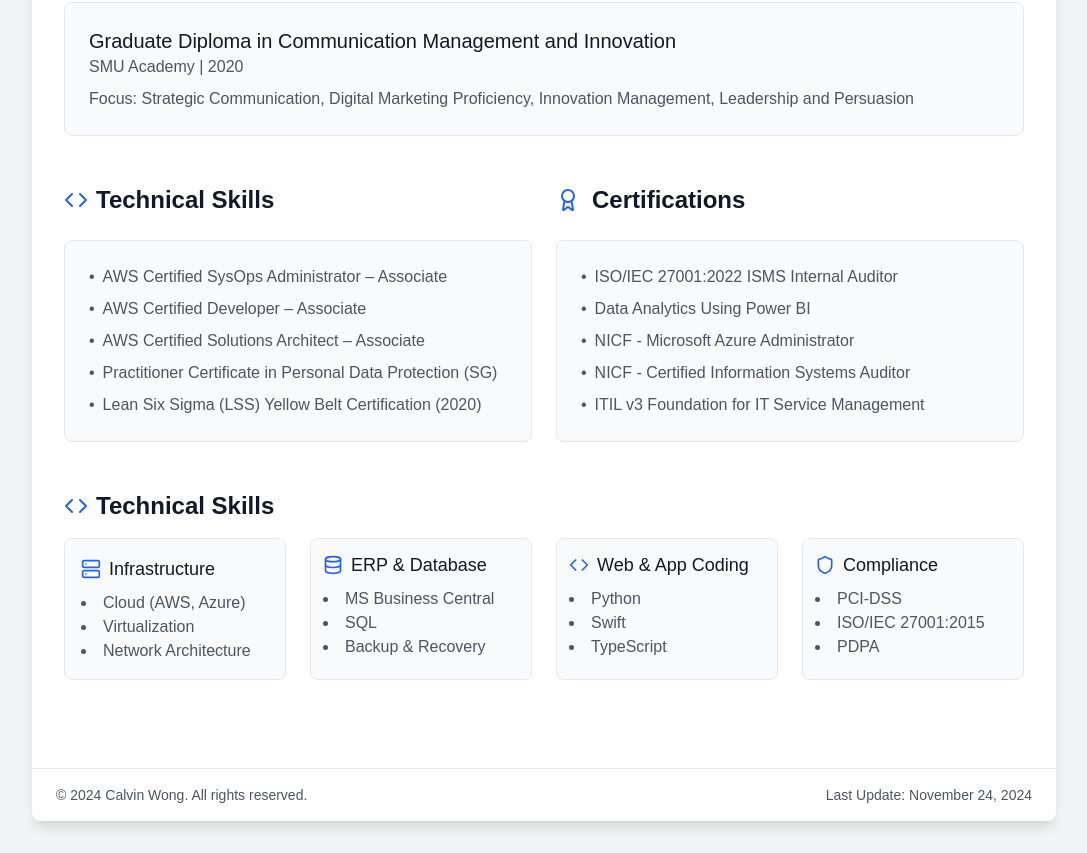
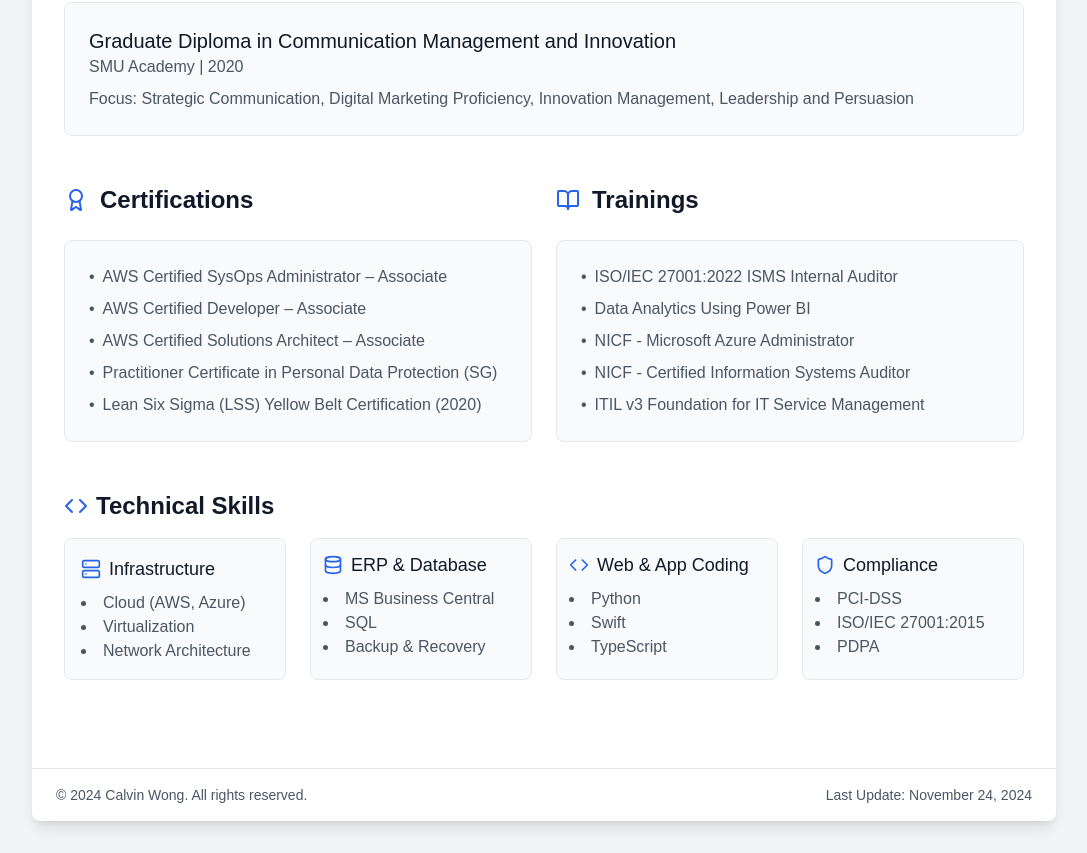
Before and after one commit to aug1st/profile, a Next.js app: page /profile/ in a window 1280 px wide. Shown: the part 1960-2813 px from the top of the page, without its empty margins (96-1183 px from the left). Built offline with nearby package versions, Linux system fonts and the light colour scheme.

Commit message:
Updated comments

```diff
--- a/components/professional-it-cv.tsx
+++ b/components/professional-it-cv.tsx
@@ -498,8 +498,8 @@ export function ProfessionalItCv() {
               {/* Technical Skills */}
               <section>
                 <h2 className={`text-2xl font-semibold mb-6 flex items-center ${darkMode ? 'text-white' : 'text-gray-900'}`}>
-                  <Code className="h-6 w-6 mr-2 text-blue-600" />
-                  Technical Skills
+                  <Award className="h-6 w-6 mr-3 text-blue-600" />
+                  Certifications
                 </h2>
                 <div className={`p-6 rounded-lg ${darkMode ? 'bg-gray-700/50' : 'bg-gray-50'} border ${darkMode ? 'border-gray-600' : 'border-gray-200'} hover:shadow-md transition-shadow`}>
                   <ul className={`space-y-2 ${darkMode ? 'text-gray-300' : 'text-gray-600'}`}>
@@ -565,8 +565,8 @@ export function ProfessionalItCv() {
               {/* Certifications Section with interactive tooltips */}
               <section>
                 <h2 className={`text-2xl font-semibold mb-6 flex items-center ${darkMode ? 'text-white' : 'text-gray-900'}`}>
-                  <Award className="h-6 w-6 mr-3 text-blue-600" />
-                  Certifications
+                  <BookOpen className="h-6 w-6 mr-3 text-blue-600" />
+                  Trainings
                 </h2>
                 <div className={`p-6 rounded-lg ${darkMode ? 'bg-gray-700/50' : 'bg-gray-50'} border ${darkMode ? 'border-gray-600' : 'border-gray-200'} hover:shadow-md transition-shadow`}>
                   <ul className={`space-y-2 ${darkMode ? 'text-gray-300' : 'text-gray-600'}`}>
```
